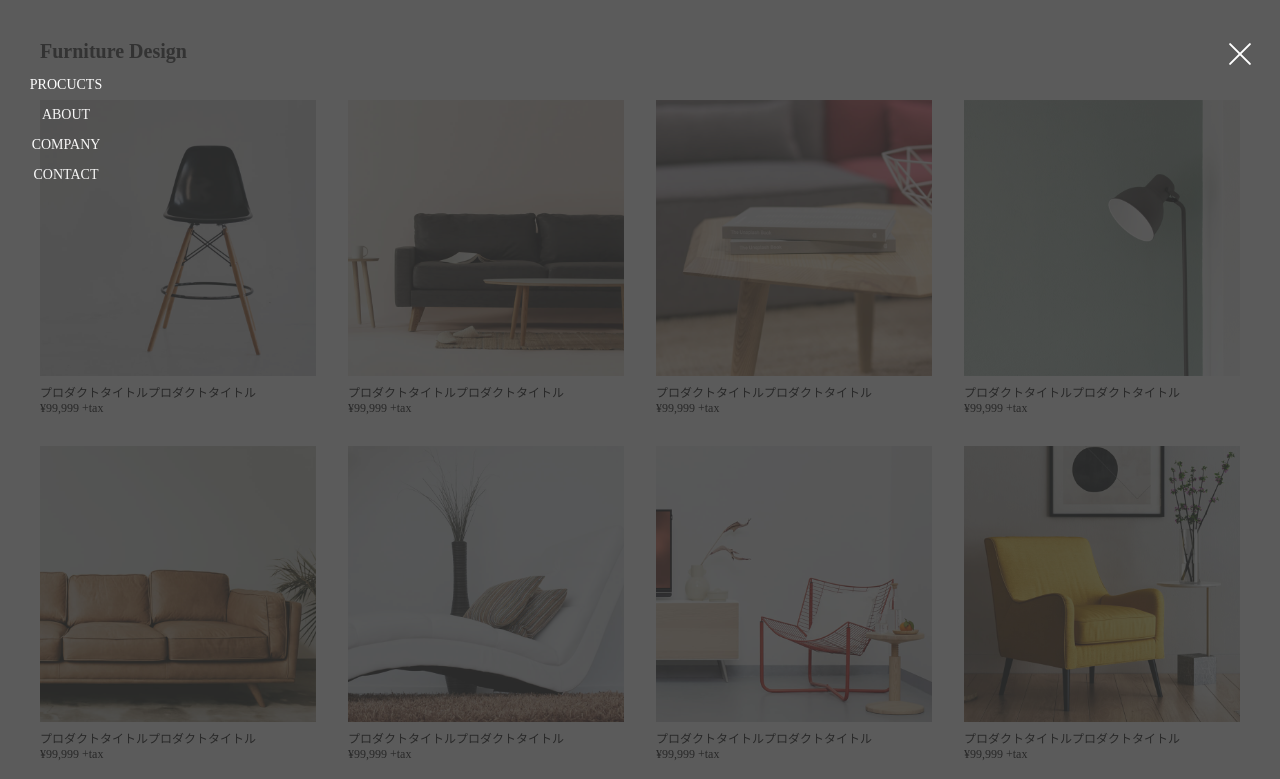
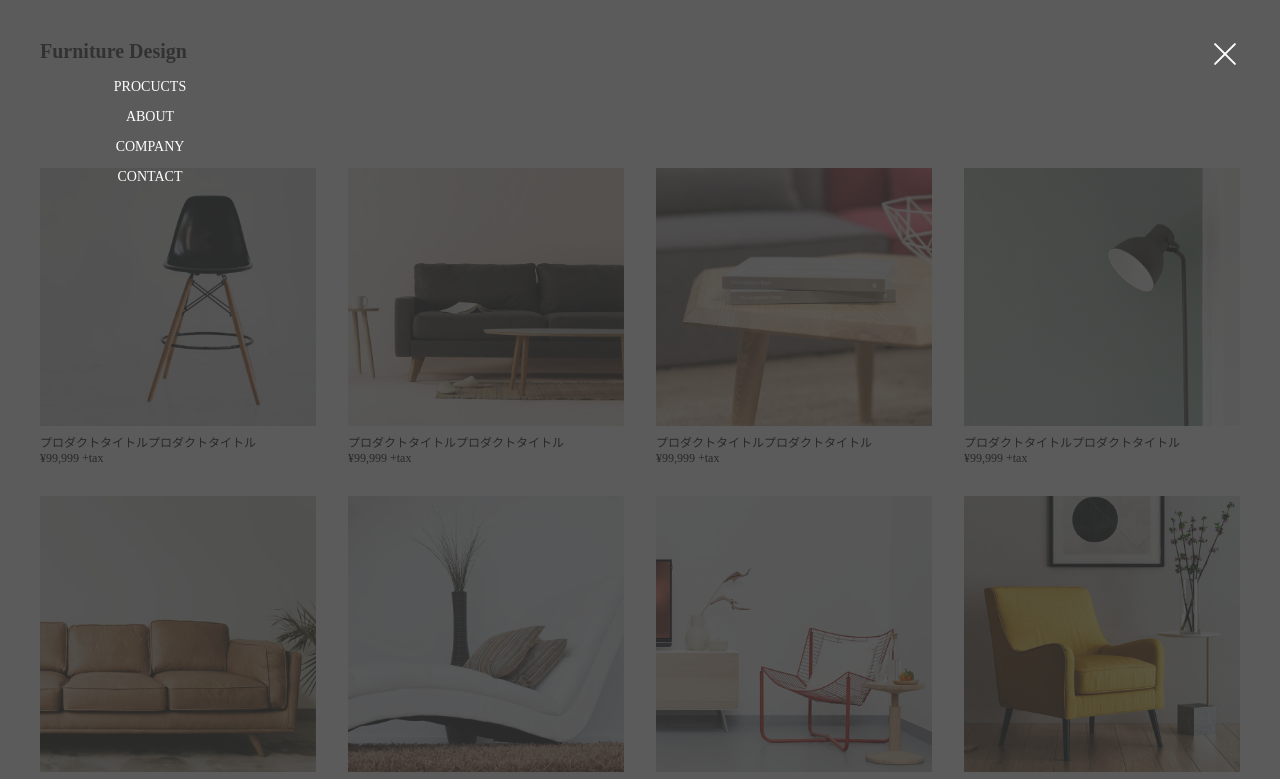
Before and after one commit to kasuyaofcb/cordding_practice6, a plain HTML site: page index.html in a window 1280 px wide. Both pictures are taken after a click on the element 1240 px from the left and 40 px from the top of the page. Shown: the top 779 px of the page. Drawn offline with nearby package versions, Linux system fonts and the light colour scheme.

Commit message:
edit file

```diff
--- a/index.html
+++ b/index.html
@@ -7,18 +7,37 @@
     <meta name="viewport" content="width=device-width, initial-scale=1.0" />
     <link rel="stylesheet" href="style.css" />
   </head>
+
+  <!----- body----->
   <body>
-    <!-- humberger close -->
-    <div class="hm_close" id="h_close"></div>
+
+
     <!-- /humberger close -->
 
     <!----- header----->
     <header>
+
       <div id="wrap">
         <a href="#" id="top_logo">Furniture Design</a>
-        <div class="pfix">
 
-          <div class="nav_bg" id="nav_b">
+
+
+          <div id="target">
+            <div class="target_inner">
+              　　　　<span
+                class="target_inner_line target_inner_1"
+                id="line1"
+              ></span>
+              　　　　<span
+                class="target_inner_line target_inner_2"
+                id="line2"
+              ></span>
+
+            </div>
+
+          </div>
+          　 <div id="menu">
+            <div class="nav_bg" id="nav_b"></div>
             <nav class="nav" id="nav_f">
 
               <ul>
@@ -30,29 +49,12 @@
               </ul>
 
             </nav>
-
-          </div>
-          <div id="target">
-
-            <div class="target_inner">
-              　　　　<span
-                class="target_inner_line target_inner_1"
-                id="line1"
-              ></span>
-
-              　　　　<span
-                class="target_inner_line target_inner_2"
-                id="line2"
-              ></span>
-
-            </div>
-
-          </div>
-
+         </div>
         </div>
 
 
       </div>
+
     </header>
     <!----- /header ----->
 
--- a/js/main.js
+++ b/js/main.js
@@ -10,23 +10,21 @@ function hamburger() {
   hamburger();
 });
 
-    document.getElementById('ha_close').addEventListener('click', function () {
-    　　hamburger();
-    });
 
 
-    $(function() {
+
+$(function () {
   function toggleNav() {
     let body = document.body;
     var hamburger = document.getElementById("js-hamburger");
     var blackBg = document.getElementById("js-menu-bg");
     // クリックしたときにクラス付与
-          hamburger.addEventListener("click", function() {
+    hamburger.addEventListener("click", function () {
       body.classList.toggle("nav-open");
       hamburger.classList.toggle("active");
     });
     // クリックしたときにクラス付与
-          blackBg.addEventListener("click", function() {
+    blackBg.addEventListener("click", function () {
       body.classList.remove("nav-open");
       hamburger.classList.remove("active");
     });
--- a/style.scss
+++ b/style.scss
@@ -494,45 +494,32 @@ template {
 /* ============================================ */
 /* ======================body====================== */
 body {
-  max-width: 1360px;
+  max-width: 100%;
   height: auto;
-  .hm_close {
-    width: 100%;
-    height: 100%;
-  }
+  margin: 0 auto;
+  position: relative;
+
+
 }
 
 /* ======================header====================== */
 header {
-  width: 1280px;
-  height: 100px;
+  width:100%;
   margin: 0 auto;
   background-color: #fff;
   position: fixed;
   top: 0;
-  z-index: 10;
+  z-index: 4;
 
-  #wrap {
-    .pfix {
-      width: 100%;
-      position: fixed;
-    }
-  }
-  /* nav_menu */
 
-  .nav_bg {
-    height: 100vh;
-    width: 100%;
-    background: #333;
-    opacity: 0;
-    -webkit-transition: 0.1s;
-    transition: 0.1s;
-    margin-top: -20px;
-    position: absolute;
-    z-index: 0;
-    pointer-events: none;
-  }
-
+  #wrap{
+    max-width: 1360px;
+    position: relative;
+    top: 0;
+    z-index: 7;
+    background-color: #fff;
+     margin: 0 auto;
+    height: 150px;
       #top_logo {
         height: 40px;
         color: #333;
@@ -543,15 +530,40 @@ header {
         left: 40px;
         z-index: 5;
       }
+      #menu{
+        width: 100%;
+        height: 1px;
+
+        .nav_bg {
+          background: #333;
+          opacity: 0;
+          -webkit-transition: 0.1s;
+          transition: 0.1s;
+          position: absolute;
+          width: 100vw;
+          height: 100vw;
+          top:0;
+          left: 0;
+          right: 0;
+          bottom: 0;
+          z-index: 7;
+          margin-right: calc(50% - 50vw);
+          margin-left: calc(50% - 50vw);
+          pointer-events: none;
+
+
+        }
         .nav {
           height: 300px;
           width: 300px;
-    left: -30%;
+          left: -300px;
           top: 25px;
+          margin-right: calc(50% - 50vw);
+          margin-left: calc(50% - 50vw);
           position: absolute;
           -webkit-transition: 0.5s;
           transition: 0.5s;
-    z-index: 1;
+          z-index: 9;
 
           ul {
             margin: 0;
@@ -572,6 +584,19 @@ header {
             }
           }
         }
+        .fadein_bg {
+          opacity: 0.8;
+          pointer-events: auto;
+
+        }
+        .fadein {
+          -webkit-transform: translateX(300px);
+          transform: translateX(300px);
+        }
+
+      }
+
+
 
        /* hamburger_line */
   #target {
@@ -579,11 +604,12 @@ header {
     height: 30px;
     position: absolute;
     top: 25px;
-    right: 25px;
+    right: 40px;
     cursor: pointer;
     display: block;
     -webkit-transition: 0.5s;
     transition: 0.5s;
+    z-index: 10 ;
 
     .target_inner {
       width: 30px;
@@ -609,18 +635,8 @@ header {
       top: 10px;
     }
   }
-
-  /* 動き */
-  .fadein {
-    -webkit-transform: translateX(100%);
-    transform: translateX(100%);
   }
-
-  .fadein_bg {
-    opacity: 0.8;
-    pointer-events: auto;
-  }
-
+  /* ハンバーガーメニューの動き */
   .linea {
     -webkit-transform: rotate(45deg);
     transform: rotate(45deg);
@@ -635,11 +651,13 @@ header {
     background: #ffffff !important;
   }
 }
+/* ======================menu====================== */
+
 /* ======================main====================== */
 main {
   ul {
-    width: 100%;
-    margin-top: 100px;
+    max-width: 1360px;
+    margin: 150px auto 0 auto;
     padding: 0 40px 0 40px;
     display: flex;
     justify-content: space-between;
@@ -680,8 +698,8 @@ main {
 
 /* ======================footer====================== */
 footer {
-  width: 100%;
-  margin-top: 100px;
+  max-width: 1360px;
+  margin: 100px auto 0 auto;
   padding: 0 40px 0 40px;
   display: flex;
   justify-content: space-between;
```
Also changed, not shown: style.css, 1 other file. Lines whose indentation alone changed are shown as unchanged.
